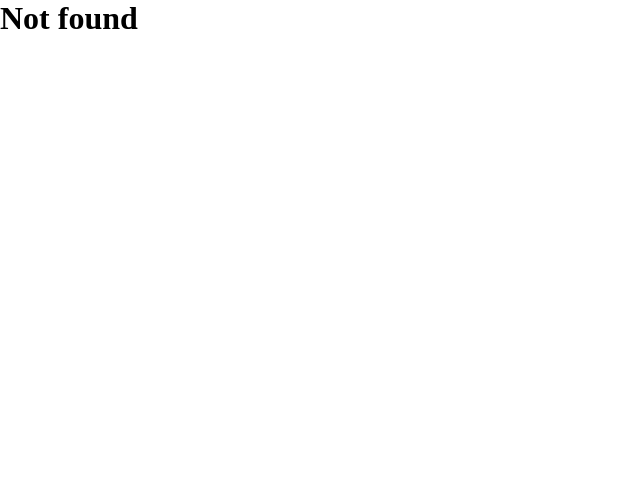
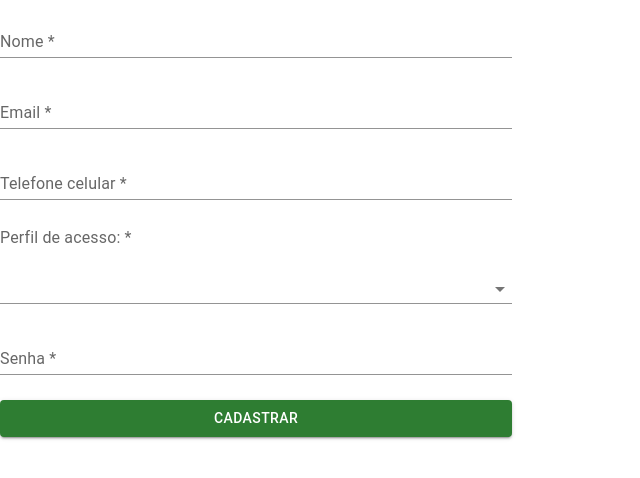
Before and after one commit to malves224/tracker-manager, a React (Create React App) app: page /sandbox in a window 1280 px wide. Shown: the top 478 px of the page, without its empty margins (0-640 px from the left). Built offline with nearby package versions, Linux system fonts and the light colour scheme.

Commit message:
componentizando o formulario de criar usuario, TDD

```diff
--- a/src/App.js
+++ b/src/App.js
@@ -22,6 +22,7 @@ import {
 import "./App.css";
 import  { AlertTogle, ResponsiveDrawer }  from "./components";
 import { throwAlert } from "./actions";
+import FormNewUser from "./components/forms/FormNewUser";
 
 const darkTheme = createTheme({
   palette: {
@@ -110,11 +111,14 @@ function App({token, themeMode,alertOpen, messageAlert,
         />
         <Route path="/Estoque" render={ () => <RequireAuth><Estoque /></RequireAuth> } />
         <Route
+          path="/sandbox"
+          render={ () => <FormNewUser /> }
+        />
+        <Route
           path="*"
           render={ () =>
             <h1 id="notfound">Not found</h1> }
         />
-
       </Switch>
     </ThemeProvider>
 
--- /dev/null
+++ b/src/components/forms/FormNewUser.js
@@ -0,0 +1,181 @@
+/* eslint-disable no-unused-vars */
+import { Box, Button, FormHelperText, InputLabel,
+  MenuItem, Select, TextField } from "@mui/material";
+import { getPerfilList } from "../../mockRequests/mockAPI"; // MOCK REQUEST
+import React, { useEffect, useState } from "react";
+import { validateData } from "../../util/formValidate";
+
+const containerForms = {
+  display: "flex",
+  flexFlow: "column",
+  width: 0.4,
+  height: "450px",
+  justifyContent: "space-around"
+};
+
+
+const initialStateNewUser = {
+  nome: undefined,
+  email: undefined,
+  contato: undefined,
+  perfilAcesso: undefined,
+  senha: undefined,
+};
+
+const initialStateDataIsValid = {
+  nome: false,
+  email: false,
+  contato: false,
+  perfilAcesso: false,
+  senha: false,
+};
+
+
+function FormNewUser() {
+  // eslint-disable-next-line no-unused-vars
+  const [userDataIsValid, setDataIsValid ] = useState(initialStateDataIsValid);
+  const [newUserData, setNewUserData ] = useState(initialStateNewUser);
+  const [allPerfilAcesso, setAllPerfilAcess] = useState([]);
+  const [idPerfil, setIdPerfil] = useState(0);
+
+  const handleChangeGeneric = ({target}) => {
+    const { name, value } = target;
+    setNewUserData({
+      ...newUserData,
+      [name]: value,
+    });
+    const valueIsValid = validateData.check(name, value);
+    setDataIsValid({
+      ...userDataIsValid,
+      [name]: valueIsValid,
+    });
+  };
+
+  useEffect(() => {
+    getPerfilList().then((response) => setAllPerfilAcess(response));
+    return () => {
+      setAllPerfilAcess([]);
+    };
+  }, []);
+
+  const handleClickItemSelect = (id) => {
+    setIdPerfil(id);
+  };
+
+  const handleClickButton = () => {
+    // enviar info para o servidor com os dados validado
+    console.log(newUserData);
+  };
+
+  const {
+    nome: nameIsValid,
+    email: emailIsvalid,
+    contato: contatoIsValid,
+    perfilAcesso: perfilAcessoIsValid,
+    senha: senhaIsValid,
+  } = userDataIsValid;
+
+  const verifyValidationData = (type) =>
+    newUserData[type] === undefined ? false : !userDataIsValid[type];
+
+  const getHelperText = (type, message) => {
+    const output =  newUserData[type] !== undefined
+    && !nameIsValid && message;
+    console.log(newUserData[type] !== undefined);
+    return output;
+  };
+
+  return (
+    <Box
+      sx={ containerForms }
+    >
+      <TextField
+        error={ verifyValidationData("nome") }
+        helperText={ verifyValidationData("nome") && "Insira um nome valido" }
+        onChange={ handleChangeGeneric }
+        value={ newUserData.nome }
+        name="nome"
+        label="Nome *"
+        variant="standard"
+        size="small"
+      />
+      <TextField
+        error={ verifyValidationData("email") }
+        helperText={ verifyValidationData("email") && "Insira um email valido" }
+        onChange={ handleChangeGeneric }
+        value={ newUserData.email }
+        name="email"
+        variant="standard"
+        label="Email *"
+        size="small"
+      />
+      <TextField
+        error={ verifyValidationData("contato") }
+        helperText={ verifyValidationData("contato") && "Insira um contato valido" }
+        onChange={ handleChangeGeneric }
+        value={ newUserData.contato }
+        name="contato"
+        inputProps={ {maxLength: "11"} }
+        label="Telefone celular *"
+        variant="standard"
+        size="small"
+      />
+      <InputLabel
+        id="perfil-label"
+      >Perfil de acesso: *
+      </InputLabel>
+      <Select
+        error={ verifyValidationData("perfilAcesso") }
+        labelId="perfil-label"
+        onChange={ handleChangeGeneric }
+        name="perfilAcesso"
+        label="Perfil de acesso"
+        value={ newUserData.perfilAcesso }
+        variant="standard"
+        size="small"
+      >
+        <MenuItem
+          value=""
+          onClick={ () => setIdPerfil(0) }
+        />
+        {allPerfilAcesso
+          .map(({id, name}) => (
+            <MenuItem
+              onClick={ () => handleClickItemSelect(id) }
+              key={ id }
+              value={ name }
+            >{name}
+            </MenuItem>))}
+      </Select>
+      {
+        verifyValidationData("perfilAcesso") &&
+          <span style={ {color: "red"} }>
+            Insira um perfil de acesso
+          </span>
+      }
+      <TextField
+        error={ verifyValidationData("senha") }
+        helperText={ verifyValidationData("contato")
+          && "Insira uma senha com ao menos 8 digitos" }
+        onChange={ handleChangeGeneric }
+        value={ newUserData.senha }
+        name="senha"
+        label="Senha *"
+        type="password"
+        variant="standard"
+        size="small"
+      />
+      <Button
+        onClick={ handleClickButton }
+        color="success"
+        variant="contained"
+      >
+        Cadastrar
+      </Button>
+
+    </Box>
+  )
+  ;
+}
+
+export default FormNewUser;
--- a/src/pages/NewUser.js
+++ b/src/pages/NewUser.js
@@ -1,7 +1,7 @@
 /* eslint-disable no-unused-vars */
 /* eslint-disable max-lines */
 import { Box, Typography,
-  TextField, Button, Select, MenuItem, InputLabel} from "@mui/material";
+  TextField, Button, Select, MenuItem, InputLabel, FormHelperText} from "@mui/material";
 import React, { useState, useEffect} from "react";
 import { validateData } from "../util/formValidate";
 import PaperResponsive from "../components/PaperResponsive";
@@ -11,6 +11,8 @@ import { AlertTogle } from "../components";
 import { connect } from "react-redux";
 import PropTypes from "prop-types";
 import { useHistory } from "react-router-dom/cjs/react-router-dom.min";
+import { throwAlert } from "../actions";
+
 
 const containerSx = {
   display: "flex",
@@ -43,23 +45,18 @@ const initialStateNewUser = {
 const initialStateValidate = {
   nome: {
     isValid: true,
-    message: "Por favor insira um nome valido"
   },
   email: {
     isValid: true,
-    message: ""
   },
   contato: {
     isValid: true,
-    message: ""
   },
   perfilAcesso: {
     isValid: true,
-    message: ""
   },
   senha: {
     isValid: true,
-    message: ""
   },
 };
 
@@ -67,7 +64,7 @@ const initialStateAlert = {
   value: "", severity:"warning", open: false
 };
 
-function NewUser({perfilId}) {
+function NewUser({perfilId, setAlert}) {
   const [newUserData, setNewUserData ] = useState(initialStateNewUser);
   const [validate, setValidate] = useState(initialStateValidate);
   const history = useHistory();
@@ -76,7 +73,7 @@ function NewUser({perfilId}) {
   const [allPerfilAcesso, setAllPerfilAcess] = useState([]);
   const [,pageCurrent] = location.pathname.split("/");
 
-  const toogleAlert = (valueBool) => setMessageAlert({...messageAlert, open:valueBool});
+  const toogleAlert = (valueBool) => setAlert({...messageAlert, open:valueBool});
 
   useEffect(() => {
     getPerfilList().then((response) => setAllPerfilAcess(response));
@@ -114,7 +111,7 @@ function NewUser({perfilId}) {
     });
   };
 
-  const thrownAlertNoPermission = () => setMessageAlert({
+  const thrownAlertNoPermission = () => setAlert({
     value: "Você não tem permissão para essa ação.",
     severity: "error",
     open: true,
@@ -139,7 +136,7 @@ function NewUser({perfilId}) {
       senha: validate.senha.isValid,
     });
     if (!allInputsIsValid) {
-      setMessageAlert({
+      setAlert({
         value: "Por favor verifique os campos em vermelho",
         severity: "error",
         open: true,
@@ -148,7 +145,7 @@ function NewUser({perfilId}) {
       checkPermission(perfilId, pageCurrent, "create") // provavelmente essa verificação sera feito no back
         .then(() => {
           // efetivar alteração await funcaoQueAltera('novo dados');
-          setMessageAlert({
+          setAlert({
             value: "Usuario criado com sucesso",
             severity: "success",
             open: true,
@@ -185,7 +182,7 @@ function NewUser({perfilId}) {
             onBlur={ handleBlurGeneric }
             value={ newUserData.nome }
             name="nome"
-            label="Nome"
+            label="Nome *"
             variant="standard"
             size="small"
           />
@@ -197,7 +194,7 @@ function NewUser({perfilId}) {
             value={ newUserData.email }
             name="email"
             variant="standard"
-            label="Email"
+            label="Email *"
             size="small"
           />
           <TextField
@@ -208,19 +205,13 @@ function NewUser({perfilId}) {
             value={ newUserData.contato }
             name="contato"
             inputProps={ {maxLength: "11"} }
-            label="Telefone celular"
+            label="Telefone celular *"
             variant="standard"
             size="small"
           />
           <InputLabel
             id="perfil-label"
           >Perfil de acesso: *
-            {
-              !validate.perfilAcesso.isValid &&
-                <span style={ {color: "#f44336", fontSize: "12px"} }>
-                  {` ${validate.perfilAcesso.message}`}
-                </span>
-            }
           </InputLabel>
           <Select
             error={ !validate.perfilAcesso.isValid }
@@ -254,7 +245,7 @@ function NewUser({perfilId}) {
             onChange={ handleChangeGeneric }
             value={ newUserData.senha }
             name="senha"
-            label="Senha"
+            label="Senha *"
             type="password"
             variant="standard"
             size="small"
@@ -276,6 +267,10 @@ const mapStateToProps = (state) => ({
   perfilId: state.user.idPerfil,
 });
 
+const mapDispatchToProps = (dispatch) => ({
+  setAlert: (payload) => dispatch(throwAlert(payload)),
+});
+
 NewUser.propTypes = {
   perfilId: PropTypes.number.isRequired,
   permissionsToCurrentPage: PropTypes.shape({
@@ -283,6 +278,7 @@ NewUser.propTypes = {
     editing: PropTypes.bool,
     delete: PropTypes.bool,
   }),
+  setAlert: PropTypes.func.isRequired,
 };
 
-export default connect(mapStateToProps)(NewUser);
+export default connect(mapStateToProps, mapDispatchToProps)(NewUser);
```
Also changed, not shown: src/teste.js (deleted), 2 other files (tests, documents, lock files or other folders).
